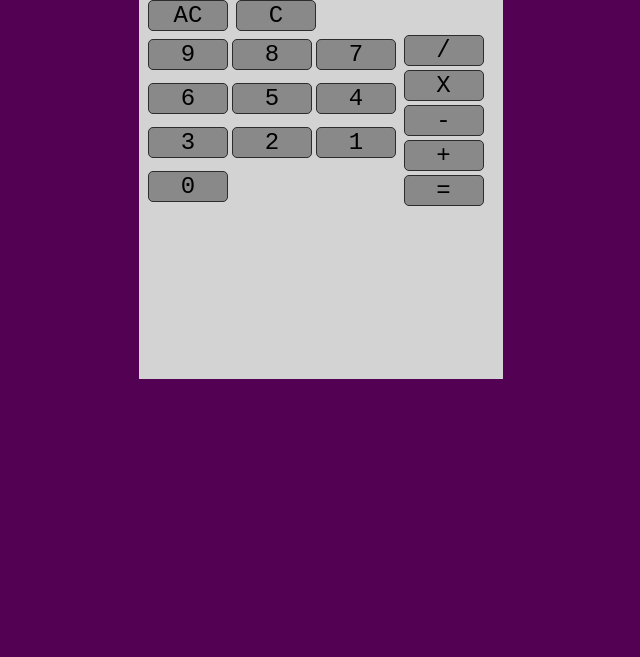
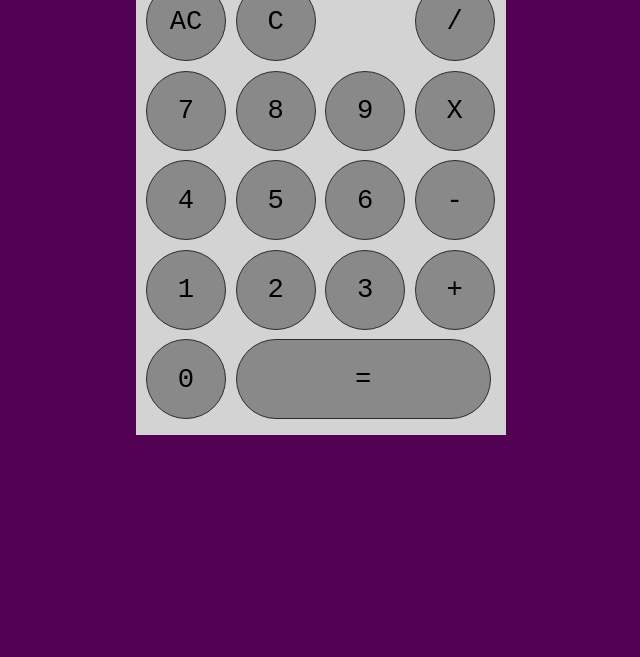
Before and after one commit to JustSomeGuyy/TOP-Calculator, a plain HTML site: page index.html in a window 1280 px wide. Shown: the part 143-800 px from the top of the page, without its empty margins (319-959 px from the left). Drawn offline with Linux system fonts and the light colour scheme; a web font is replaced by a local one.

Commit message:
finalized the layout for the calculator.

```diff
--- a/index.html
+++ b/index.html
@@ -18,31 +18,24 @@
             <div class="screen"><span id="screen">Hello</span></div>
             <div class="tape"><span id="tape">World</span></div>
         </div>
-        <button id="all-clear" class="button alert"> AC </button>
-        <button id="clear" class="button warning"> C </button>
         <div class="keypad">
-            <div class="numbers" id="numbers">
-                <button id="9" class="button"> 9 </button>
-                <button id="8" class="button"> 8 </button>
-                <button id="7" class="button"> 7 </button>
-                <br>
-                <button id="6" class="button"> 6 </button>
-                <button id="5" class="button"> 5 </button>
-                <button id="4" class="button"> 4 </button>
-                <br>
-                <button id="3" class="button"> 3 </button>
-                <button id="2" class="button"> 2 </button>
-                <button id="1" class="button"> 1 </button>
-                <br>
-                <button id="0" class="button zero"> 0 </button>
-            </div>
-            <div class="math">
-                <button id="divide" class="button"> / </button>
-                <button id="multiply" class="button"> X </button>
-                <button id="subtract" class="button"> - </button>
-                <button id="add" class="button"> + </button>
-                <button id="equal" class="button equal"> = </button>
-            </div>
+                <button id="all-clear" class="button circle alert row-1 col-1"> AC </button>
+                <button id="clear" class="button circle warning row-1 col-2"> C </button>
+                <button id="7" class="button circle row-2 col-1"> 7 </button>
+                <button id="8" class="button circle row-2 col-2"> 8 </button>
+                <button id="9" class="button circle row-2 col-3"> 9 </button>
+                <button id="4" class="button circle row-3 col-1"> 4 </button>
+                <button id="5" class="button circle row-3 col-2"> 5 </button>
+                <button id="6" class="button circle row-3 col-3"> 6 </button>
+                <button id="1" class="button circle row-4 col-1"> 1 </button>
+                <button id="2" class="button circle row-4 col-2"> 2 </button>
+                <button id="3" class="button circle row-4 col-3"> 3 </button>
+                <button id="divide" class="button circle row-1 col-4"> / </button>
+                <button id="multiply" class="button circle row-2 col-4"> X </button>
+                <button id="subtract" class="button circle row-3 col-4"> - </button>
+                <button id="add" class="button circle row-4 col-4"> + </button>
+                <button id="0" class="button circle zero row-5 col-span-2"> 0 </button>
+                <button id="equal" class="button equal row-5 col-4 col-span-3"> = </button>
         </div>
     </div>
 
--- a/styles.css
+++ b/styles.css
@@ -6,20 +6,20 @@ html {
 .calculator {
     margin: auto auto;
     width: 350px;
-    height: 500px;
+    height: 550px;
     background-color: lightgray;
-    padding: 7px;
+    padding: 10px;
 }
 
 .top{
-    width: 95%;
-    margin: 10px 10px 10px 10px;
+    width: 100%;
+    margin-bottom: 10px;
     background-color: green;
     font-family: 'VT323', monospace;
 }
 
 .screen {
-    height: 70px;
+    height: 60px;
     display: flex;
     justify-content: flex-end;
     align-items: center;
@@ -39,33 +39,68 @@ html {
 
 .keypad {
     display: grid;
-    grid-template-columns: 73% 27%;
-
+    gap: .6rem;
+    grid-template-columns: repeat(4, 1fr);
 }
 
-.numbers {
+.row-1{
+    grid-row: 1;
+}
+
+.row-2{
+ grid-row: 2;
+}
+
+.row-3{
+    grid-row: 3;
+}
+
+.row-4{
+    grid-row: 4;
+}
+
+.row-5{
+    grid-row: 5;
+}
+
+.col-1{
     grid-column: 1;
-    align-items: center;
-    display: flex;
-    flex-wrap: wrap;
-    align-items: center;
+}
+
+.col-2{
+    grid-column: 2;
+}
+
+.col-3{
+    grid-column: 3;
+}
+
+.col-4{
+    grid-column: 4;
+}
+
+.col-span-2{
+    grid-column: 1 / span 2;
+}
+
+.col-span-3 {
+    grid-column: 2 / span 4;
+}
+
+.circle {
+    border-radius: 100%;
 }
 
 .button {
     font-family: 'Azeret Mono', monospace;
-    font-size: 1.5em;
+    font-size: 1.7em;
     width: 80px;
-    margin: 2px;
-    border-radius: 5px;
+    height: 80px;
     border: 0.5px solid rgb(44, 44, 44);
     background-color: rgb(137, 137, 137);
 }
 
-
-
-
-
-
-.math {
-    grid-column: 2;
+.equal {
+    width: 255px;
+    border-radius: 50px;
 }
```
